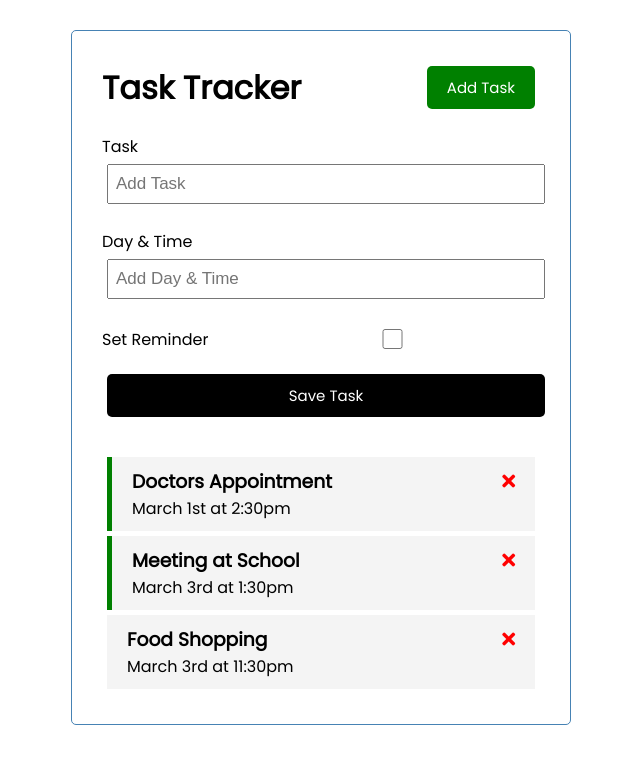
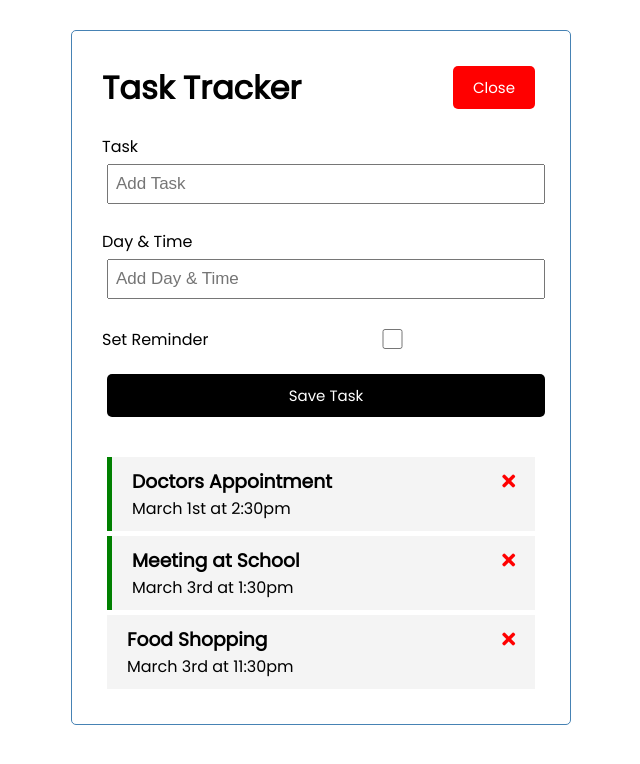
Before and after one commit to bpinazmul18/vue-crash-2021, a Vue app: page / in a window 1280 px wide. Both pictures are taken after a click on the button "Add Task". Shown: the top 764 px of the page, without its empty margins (319-959 px from the left). Built offline with nearby package versions, Linux system fonts and the light colour scheme.

Commit message:
toggle form and template condition

```diff
--- a/package.json
+++ b/package.json
@@ -7,6 +7,7 @@
     "build": "vue-cli-service build"
   },
   "dependencies": {
+    "@vue/devtools": "^5.3.4",
     "core-js": "^3.6.5",
     "prettier": "^2.3.0",
     "vue": "^3.0.0"
--- a/src/App.vue
+++ b/src/App.vue
@@ -1,7 +1,13 @@
 <template>
   <div class="container">
-    <Header title="Task Tracker" />
-    <AddTask @add-task="addTask" />
+    <Header
+      @btn-click="onToggleAddTask"
+      title="Task Tracker"
+      :showAddTask="showAddTask"
+    />
+    <div v-show="showAddTask">
+      <AddTask @add-task="addTask" />
+    </div>
     <Tasks
       @toggle-reminder="toggleReminder"
       @delete-task="deleteTask"
@@ -25,9 +31,13 @@ export default {
   data() {
     return {
       tasks: [],
+      showAddTask: false,
     };
   },
   methods: {
+    onToggleAddTask() {
+      this.showAddTask = !this.showAddTask;
+    },
     addTask(task) {
       this.tasks = [...this.tasks, task];
     },
--- a/src/components/Button.vue
+++ b/src/components/Button.vue
@@ -1,6 +1,6 @@
 <template>
-  <button @click="addTaskHandler()" :style="{ background: color }" class="btn">
-    Add Task
+  <button @click="onClick" :style="{ background: color }" class="btn">
+    {{ text }}
   </button>
 </template>
 
@@ -8,14 +8,12 @@
 export default {
   name: "Button",
   props: {
-    Button: {
-      text: String,
-    },
+    text: String,
     color: String,
   },
   methods: {
-    addTaskHandler() {
-      console.log("you click me!");
+    onClick() {
+      this.$emit("toggle-addTask");
     },
   },
 };
--- a/src/components/Header.vue
+++ b/src/components/Header.vue
@@ -1,7 +1,11 @@
 <template>
   <header>
     <h1>{{ title }}</h1>
-    <Button text="Add Task" color="green" />
+    <Button
+      @toggle-addTask="$emit('btn-click')"
+      :text="showAddTask ? 'Close' : 'Add Task'"
+      :color="showAddTask ? 'red' : 'green'"
+    />
   </header>
 </template>
 
@@ -11,10 +15,8 @@ import Button from "./Button";
 export default {
   name: "Header",
   props: {
-    title: {
-      type: String,
-      default: "Hello world",
-    },
+    title: String,
+    showAddTask: Boolean,
   },
   components: {
     Button,
--- a/src/components/Tasks.vue
+++ b/src/components/Tasks.vue
@@ -1,7 +1,7 @@
 <template>
   <div v-for="task in tasks" key="task.id">
     <Task
-      @toggle-reminder="$emit('toggle-reminder', task.id)"
+      @toggle-reminder="$emit('toggle-reminder', $event)"
       @delete-task="$emit('delete-task', task.id)"
       :task="task"
     />
```
Also changed, not shown: src/components/Task.vue (line endings or trailing spaces), 1 other file (tests, documents, lock files or other folders).
